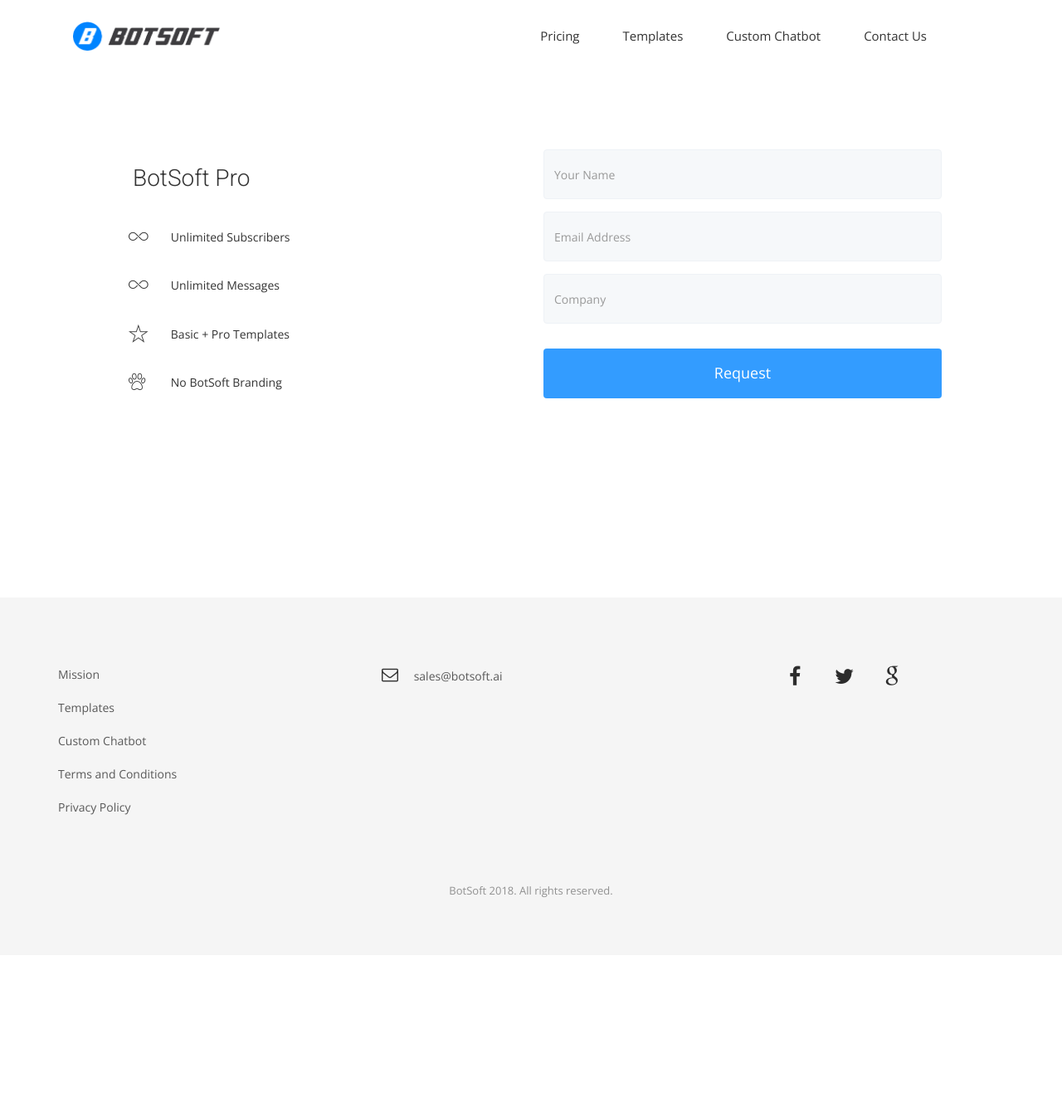
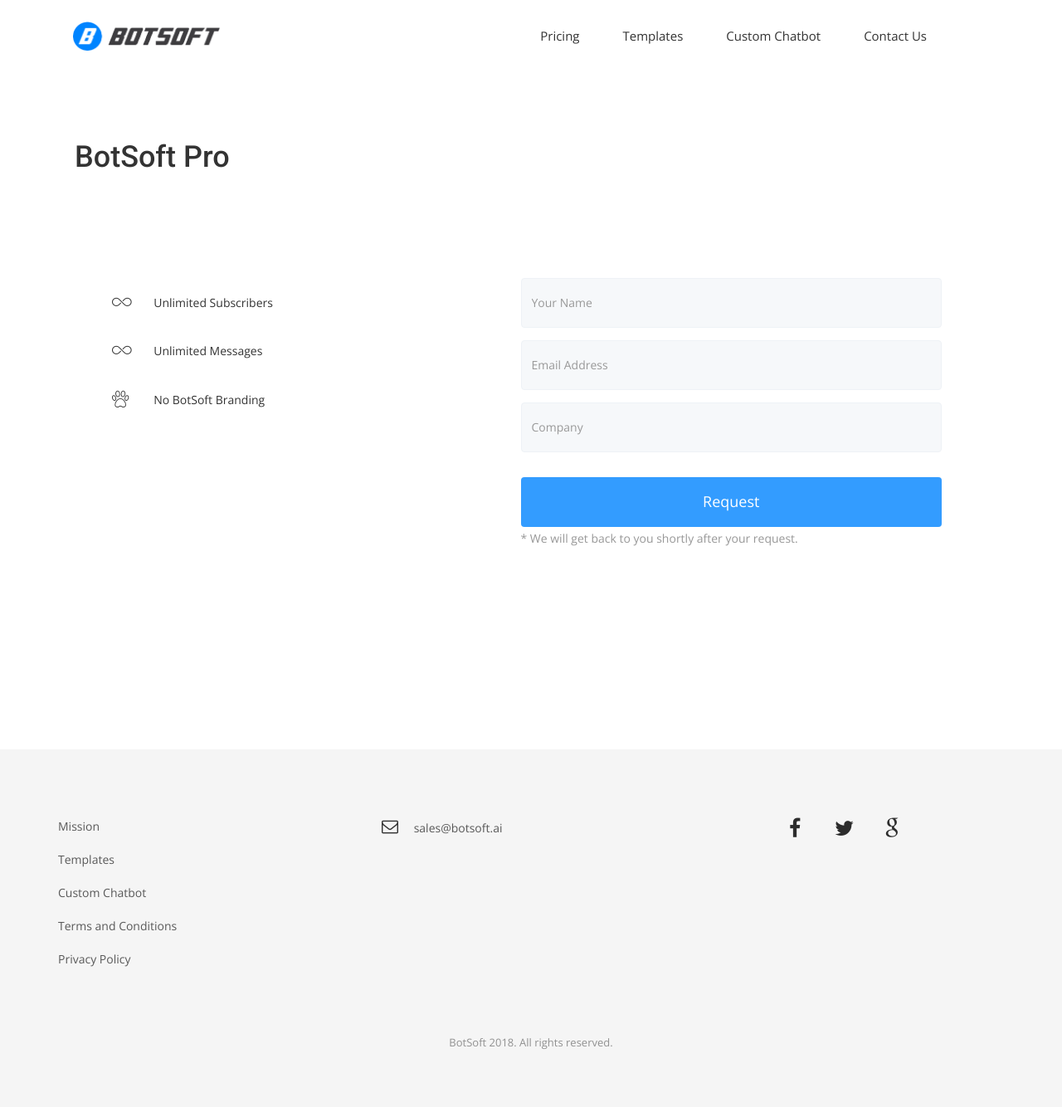
Before and after one commit to Bot-Soft/www, a Jekyll site: the page built from pro.html, in a window 1280 px wide. Shown: the whole page at 83% size. Built offline with Jekyll 4.4.1, drawn with Linux system fonts in a browser that asks for light colours; nearby versions of some CDN libraries; some web fonts are replaced; comment, search, counter and statistics services are not loaded; before the commit the page ends 1151 px from its top, so only the background shows below that.

Commit message:
add pricing

```diff
--- a/business.html
+++ b/business.html
@@ -10,8 +10,6 @@
         <div class="col-md-12 block license-type">
             <h1>BotSoft Business</h1>
             <div class="license-description">
-            <p>Ideal for businesses that want to reach more people and find new customers where they spend time. </p>
-            <p>Create a scalable, real-time customer service experience that feels personal.</p>
             </div>
         </div>
     </div>
--- a/pro.html
+++ b/pro.html
@@ -5,17 +5,27 @@
 language: en
 ---
 {% include header.html %}
+<div class="container">
+    <div class="row">
+        <div class="col-md-12 block license-type">
+            <h1>BotSoft Pro</h1>
+            <div class="license-description">
+            </div>
+        </div>
+    </div>
+</div>
+<section id="contact-form">
 
-<section id="contact-form">
-    <div id="pricing" class="container">
+    <div id="pricing" class="container" style="padding-left: 35px;">
+
         <div class="row">
+
             <div class="block">
                 <META HTTP-EQUIV='content-type' CONTENT='text/html;charset=UTF-8'>
                 <form action='https://crm.zoho.eu/crm/WebToLeadForm' name=WebToLeads74775000000090003 method='POST' onSubmit='javascript:document.charset="UTF-8"; return checkMandatory()'
                     accept-charset='UTF-8'>
 
                     <div class="col-md-6 col-sm-12">
-                            <h3>BotSoft Pro</h3>
 
                         <input type='text' style='display:none;' name='xnQsjsdp' value='b6930f3f4e7c7fdc66d8b890e3aa6bda4f863053b11fefd852467768fa2307b8'
                         />
@@ -28,7 +38,7 @@
                         />
 
                         <div class="pricing-option">
-                            <ul style="padding-left: 0px;">
+                            <ul style="padding-left: 35px;">
                                 <li>
                                     <div class="row">
                                         <div class="col-md-1">
@@ -45,14 +55,14 @@
                                         <div class="col-md-9 feature-text">Unlimited Messages</div>
                                     </div>
                                 </li>
-                                <li>
+                                <!-- <li>
                                     <div class="row">
                                         <div class="col-md-1">
-                                            <i class="ion-ios-star-outline"></i>
+                                            <i class="ion-ios-color-wand-outline"></i>
                                         </div>
                                         <div class="col-md-9 feature-text">Basic + Pro Templates</div>
                                     </div>
-                                </li>
+                                </li> -->
                                 <li>
                                     <div class="row">
                                         <div class="col-md-1">
@@ -78,10 +88,10 @@
                                     <input maxlength='100' name='Company' type="text" class="form-control" placeholder="{{site.company[page.language]}}">
                                 </div>
                                 <div class="form-group-2">
-                                    <textarea name='Description' style='display:none;' maxlength='1000' class="form-control" rows="3" placeholder="{{site.yourmessage[page.language]}}"
-                                        >BotSoft Pro License</textarea>
+                                    <textarea name='Description' style='display:none;' maxlength='1000' class="form-control" rows="3" placeholder="{{site.yourmessage[page.language]}}">BotSoft Pro License</textarea>
                                 </div>
                                 <button class="btn btn-default" onclick='mixpanel.track("Contact us form submitted")' type="submit">Request</button>
+                                <p style="color: #989898;font-size: 14px;">* We will get back to you shortly after your request.</p>
                             </form>
                         </div>
                     </div>
```
Also changed, not shown: _includes/main.html (+4 -4 lines).
